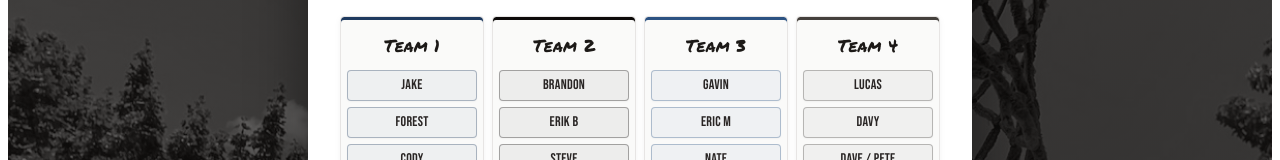
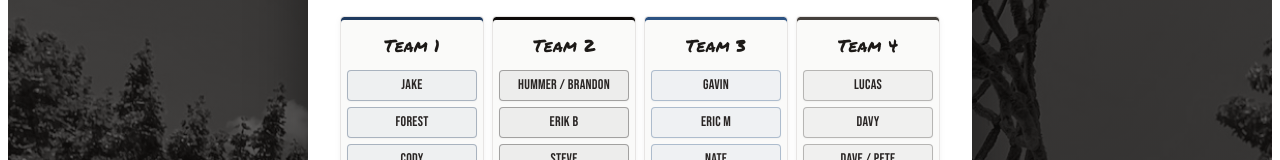
Before and after one commit to lvondd-sys/basketball-invite, a React (Vite) app: page / in a window 1280 px wide. Shown: the part 325-485 px from the top of the page. Built offline with nearby package versions, Linux system fonts and the light colour scheme.

Commit message:
Update App.jsx

```diff
--- a/src/App.jsx
+++ b/src/App.jsx
@@ -13,7 +13,7 @@
   },
   {
     name: "Team 2",
-    players: ["Brandon", "Erik B", "Steve", "Isiah"],
+    players: ["Hummer / Brandon", "Erik B", "Steve", "Isiah"],
     color: "#0c0a09",
     bg: "#f5f5f4",
   },
```
